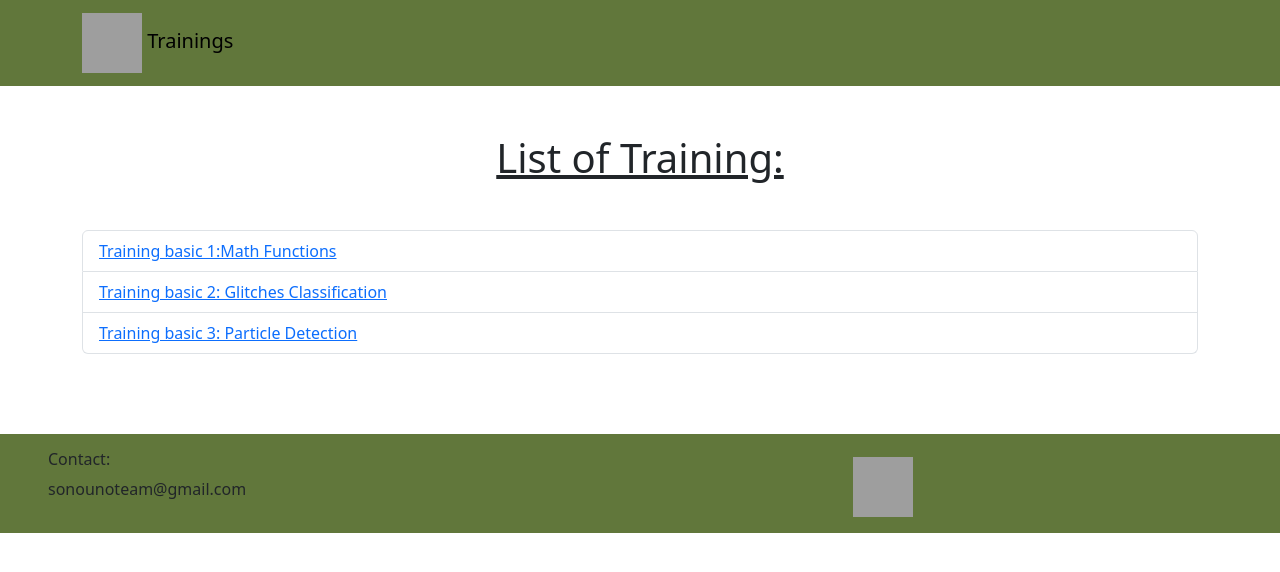
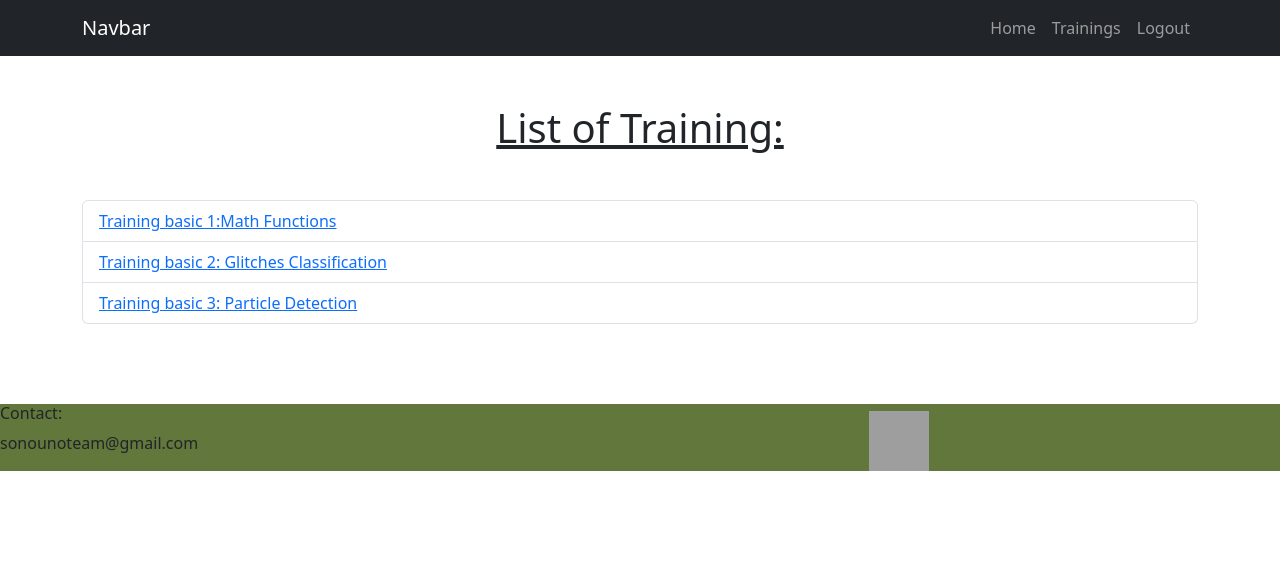
Before and after one commit to NatashaBertaina/webTraining, a Django app: page /trainingApp/training/ in a window 1280 px wide. Shown: the top 572 px of the page. Run offline with Django 4.2, Linux system fonts and the light colour scheme; a user stored in the database is signed in; data comes from the database, SQL or seed files in the repository; both versions use the stored data as it was after the commit; some libraries are stand-ins or nearby versions; grey boxes are pictures that could not be loaded.

Commit message:
SignIn y LogOut

```diff
--- a/trainingApp/static/trainingApp/style/style.css
+++ b/trainingApp/static/trainingApp/style/style.css
@@ -1,5 +1,6 @@
 .back{
     background-color: rgb(97, 119, 59);
+    margin-top: auto;
 }
 
 main{
@@ -61,6 +62,6 @@ form{
     grid-area: pagination;
 }
 
-footer{
-    padding: 1rem 3rem 1rem 3rem;
-}
+  footer {
+    margin-top: auto;
+  }
--- /dev/null
+++ b/trainingApp/templates/trainingApp/_navbar.html
@@ -0,0 +1,38 @@
+<nav class="navbar navbar-expand-lg navbar-dark bg-dark">
+  <div class="container">
+    <a class="navbar-brand" href="">Navbar</a>
+    <button
+      class="navbar-toggler"
+      type="button"
+      data-bs-toggle="collapse"
+      data-bs-target="#navbarNav"
+      aria-controls="navbarNav"
+      aria-expanded="false"
+      aria-label="Toggle navigation"
+    >
+      <span class="navbar-toggler-icon"></span>
+    </button>
+    <div class="collapse navbar-collapse" id="navbarNav">
+      <ul class="navbar-nav ms-auto">
+        <li class="nav-item">
+          <a href="/trainingApp" class="nav-link">Home</a>
+        </li>
+        {% if user.is_authenticated %}
+        <li class="nav-item">
+          <a class="nav-link" href="/trainingApp/training">Trainings</a>
+        </li>
+        <li class="nav-item">
+          <a class="nav-link" href="/trainingApp/logout">Logout</a>
+        </li>
+        {% else %}
+        <li class="nav-item">
+          <a href="/trainingApp/signin" class="nav-link">Login</a>
+        </li>
+        <li class="nav-item">
+          <a href="/trainingApp/signup" class="nav-link">Register</a>
+        </li>
+        {% endif %}
+      </ul>
+    </div>
+  </div>
+</nav>
--- /dev/null
+++ b/trainingApp/templates/trainingApp/base.html
@@ -0,0 +1,26 @@
+<!DOCTYPE html>
+<html lang="en">
+  <head>
+    <meta charset="UTF-8" />
+    <meta http-equiv="X-UA-Compatible" content="IE=edge" />
+    <meta name="viewport" content="width=device-width, initial-scale=1.0" />
+    <link rel="stylesheet" href="https://cdn.jsdelivr.net/npm/bootstrap@5.2.0/dist/css/bootstrap.min.css">
+    <script src="https://cdn.jsdelivr.net/npm/bootstrap@5.2.0/dist/js/bootstrap.bundle.min.js"></script>
+    {% load bootstrap5 %}
+    {% bootstrap_css %}
+    {% bootstrap_javascript %}
+    {% load static %}
+    <link rel="stylesheet" href="{% static 'trainingApp/style/style.css' %}">
+    <title>List of trainings</title>
+  </head>
+  <body>
+    {% include 'trainingApp/_navbar.html' %}
+
+    {% block content %}
+    {% endblock %}
+
+
+    {% include 'trainingApp/footer.html' %}
+
+  </body>
+</html>
--- /dev/null
+++ b/trainingApp/templates/trainingApp/footer.html
@@ -0,0 +1,15 @@
+
+
+<footer class="back">
+    <div class="row">
+        <div class="col align-self-start">
+            <p class="h6">Contact:</p>
+            <p>sonounoteam@gmail.com</p>
+        </div>
+        <div class="col align-self-center"></div>
+        <div class="col
+        align-self-end">
+            <img src="/static/trainingApp/images/logo2.png" alt="logos conicet-UM" width="60" height="60">
+        </div>
+    </div>
+</footer>
--- a/trainingApp/templates/trainingApp/home.html
+++ b/trainingApp/templates/trainingApp/home.html
@@ -1,4 +1,9 @@
+{% extends 'trainingApp/base.html' %}
+
+{% block content %}
 
 <div class="container">
   <h1>Home</h1>
 </div>
+
+{% endblock %}
--- a/trainingApp/templates/trainingApp/index.html
+++ b/trainingApp/templates/trainingApp/index.html
@@ -1,30 +1,7 @@
-<!DOCTYPE html>
-<html lang="en">
-<head>
-    <meta charset="UTF-8">
-    <meta name="viewport" content="width=device-width, initial-scale=1.0">
 
-    {% load bootstrap5 %}
-    {% bootstrap_css %}
-    {% bootstrap_javascript %}
+    {% extends "trainingApp/base.html" %}
 
-    {% load static %}
-    <link rel="stylesheet" href="{% static 'trainingApp/style/style.css' %}">
-
-    <title>List of trainings</title>
-</head>
-<body>
-    <header>
-        <nav class="navbar navbar-light back">
-            <div class="container">
-                <a class="navbar-brand">
-                    <img src="/static/trainingApp/images/logo1.png" alt="logo_ibio" width="60" height="60">
-                    Trainings
-                </a>
-            </div>
-        </nav>
-    </header>
-
+    {% block content %}
     <main>
         <h1>List of Training:</h1>
 
@@ -44,19 +21,4 @@
         {% endif %}
         </div>
     </main>
-
-    <footer class="back">
-        <div class="row">
-            <div class="col align-self-start">
-                <p class="h6">Contact:</p>
-                <p>sonounoteam@gmail.com</p>
-            </div>
-            <div class="col align-self-center"></div>
-            <div class="col
-            align-self-end">
-                <img src="/static/trainingApp/images/logo2.png" alt="logos conicet-UM" width="60" height="60">
-            </div>
-        </div>
-    </footer>
-</body>
-</html>
+    {% endblock %}
--- a/trainingApp/templates/trainingApp/signup.html
+++ b/trainingApp/templates/trainingApp/signup.html
@@ -1,4 +1,6 @@
+{% extends "trainingApp/base.html" %}
 
+{% block content %}
 <div class="container">
   <h1>Signup</h1>
 
@@ -9,3 +11,5 @@
     <button class="btn btn-primary">Signup</button>
   </form>
 </div>
+
+{% endblock %}
--- a/trainingApp/urls.py
+++ b/trainingApp/urls.py
@@ -17,4 +17,6 @@ urlpatterns = [
     path("results/", views.ResultsView.as_view(), name="results"),
 
     path('signup/', views.signup, name='signup'),
+    path('logout/', views.signout, name='logout'),
+    path('signin/', views.signin, name='signin'),
 ]
--- a/trainingApp/views.py
+++ b/trainingApp/views.py
@@ -106,3 +106,21 @@ def signup(request):
                 return render(request, 'trainingApp/signup.html', {"form": UserCreationForm, "error": "Username already exists."})
         else:
             return render(request, 'trainingApp/signup.html', {"form": UserCreationForm, "error": "Passwords did not match."})
+
+@login_required
+def signout(request):
+    logout(request)
+    return redirect('trainingApp:home')
+
+
+def signin(request):
+    if request.method == 'GET':
+        return render(request, 'trainingApp/signin.html', {"form": AuthenticationForm})
+    else:
+        user = authenticate(
+            request, username=request.POST['username'], password=request.POST['password'])
+        if user is None:
+            return render(request, 'trainingApp/signin.html', {"form": AuthenticationForm, "error": "Username or password is incorrect."})
+
+        login(request, user)
+        return redirect('trainingApp:training')
```
Also changed, not shown: trainingApp/templates/trainingApp/signin.html (added, +19 -0 lines), db.sqlite3.
